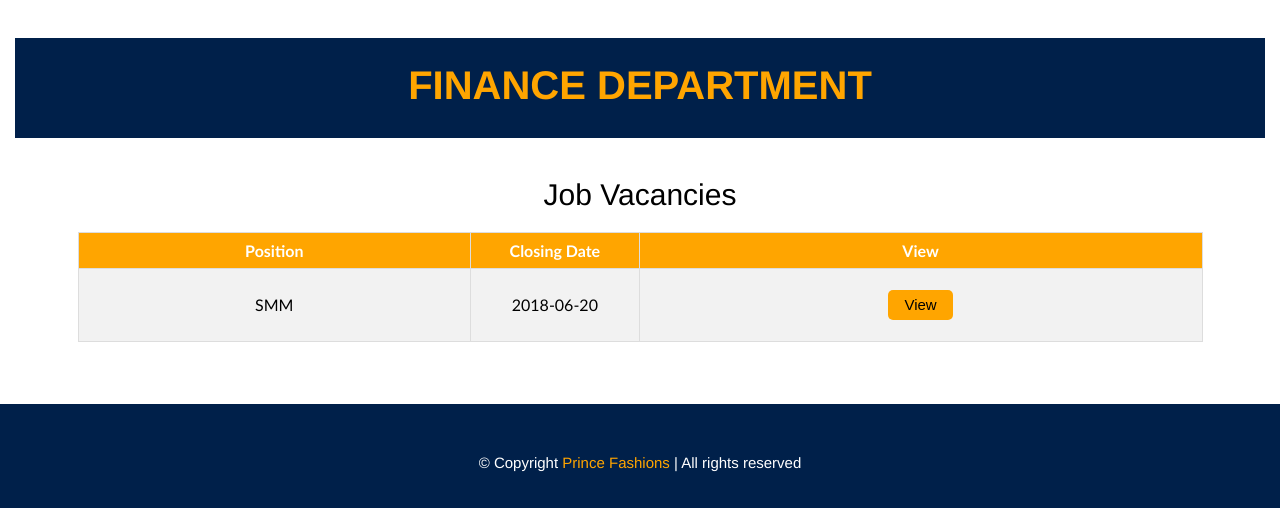
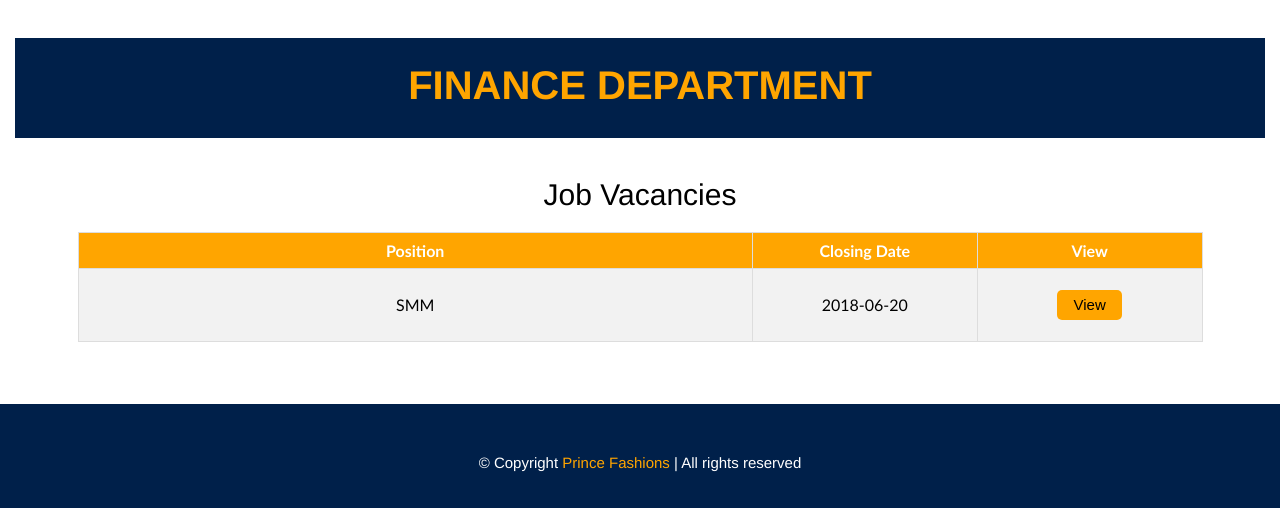
Before and after one commit to harinda05/Fashion-Store-Ecommerce, a PHP site: page /pages/view_jobs.php?dept_id=1 in a window 1280 px wide. Shown: the part 75-583 px from the top of the page. Run offline with PHP 8.4, Linux system fonts and the light colour scheme; data comes from the database, SQL or seed files in the repository.

Commit message:
Auto stash before merge of "master" and "origin/master"
update

```diff
--- a/pages/applicant/application.php
+++ b/pages/applicant/application.php
@@ -166,4 +166,6 @@ require($_SERVER['DOCUMENT_ROOT'] . '/fashion/php/header_logged.php');
 </script>
 
 
+
+
 <?php require($_SERVER['DOCUMENT_ROOT'] . '/fashion/footer.php'); ?>
--- a/pages/job_description.php
+++ b/pages/job_description.php
@@ -21,7 +21,7 @@ require($_SERVER['DOCUMENT_ROOT'] . '/fashion/php/session.php');
       echo  '<div class="container">
 
             <div class="dept_heading">
-                <h2 style="font-size: 40px; color: #00204A; text-align: center; padding: 25px;text-transform: uppercase">'.$row['department'].' Department</h2>
+                <h2 style="font-size: 40px; color: #FFA500; text-align: center; padding: 25px;text-transform: uppercase">'.$row['department'].' Department</h2>
             </div>
 
             <div class="view_job">
@@ -54,7 +54,7 @@ require($_SERVER['DOCUMENT_ROOT'] . '/fashion/php/session.php');
                 }
 
                 elseif(!$query_app_sql || mysqli_num_rows($query_app_sql)==0){
-                echo '<button><a href="/fashion/pages/applicant/application.php?job_id='.$row['job_id'].'">Apply</a></button>';}
+                echo '<button style="margin-left:40%;"><a href="/fashion/pages/applicant/application.php?job_id='.$row['job_id'].'">Apply</a></button>';}
 
             echo'</div>
 
--- a/pages/view_jobs.php
+++ b/pages/view_jobs.php
@@ -46,8 +46,8 @@
         <table class="job">
             <tr>
                 <th>Position</th>
-                <th style="width: 15%;" >Closing Date</th>
-                <th>View</th>
+                <th style="width: 20%;" >Closing Date</th>
+                <th style="width: 20%;">View</th>
             </tr>
 
 
```
